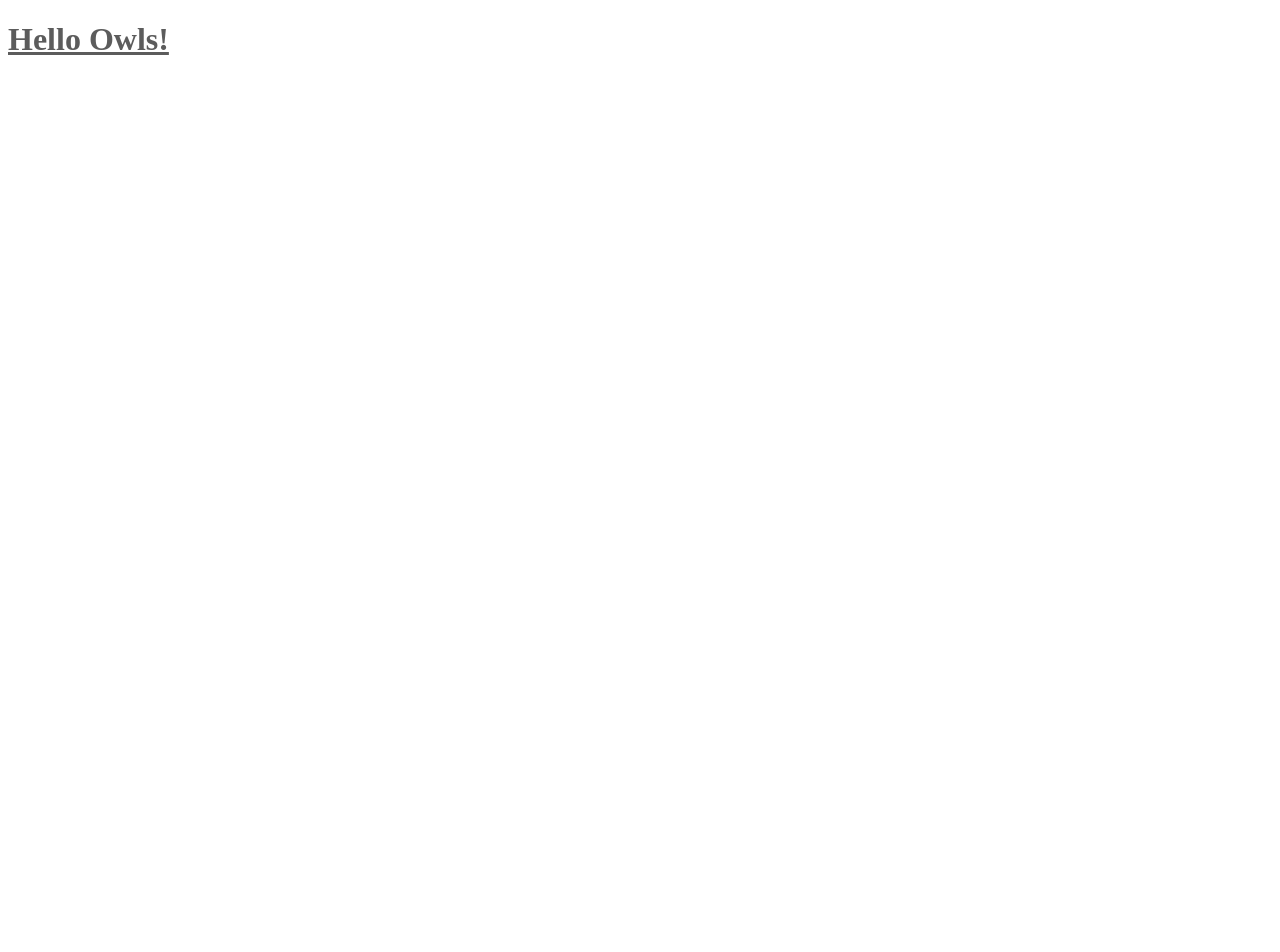
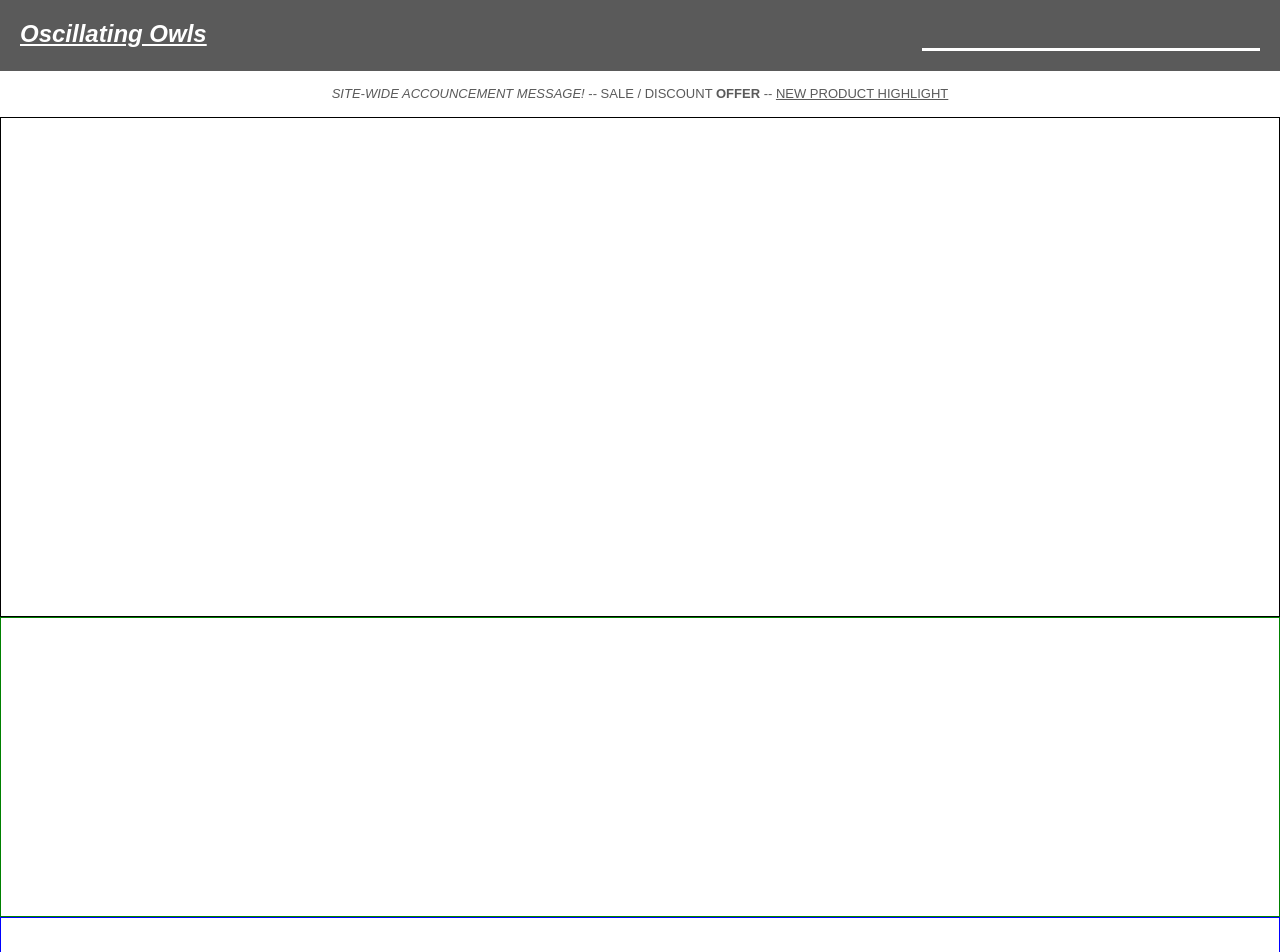
Before and after one commit to 7-Oscillating-Owls/hoo-dunit, a React app: page / in a window 1280 px wide. Shown: the top 952 px of the page. Before the commit the page ends 800 px from the top, so only its background shows below. Built offline with nearby package versions, Linux system fonts and the light colour scheme.

Commit message:
skeleton for app with placeholders for components

```diff
--- a/client/src/components/App/App.css
+++ b/client/src/components/App/App.css
@@ -1,4 +1,90 @@
-.title {
-  color: rgb(92, 92, 92);
+:global(body) {
+  margin: 0;
+  padding: 0;
+}
+
+.app {
+  display: flex;
+  flex-direction: column;
+  font-family: Arial, Helvetica, sans-serif;
+  margin: 0 auto;
+  max-width: 1280px;
+}
+
+.nav {
+  background-color: rgb(90, 90, 90);
+  color: white;
+  display: flex;
+  justify-content: space-between;
+}
+
+.appSearch {
+  display: flex;
+  padding: 20px;
+}
+
+.appSearchInput {
+  background-color: rgb(90, 90, 90);
+  border: none;
+  border-bottom: 3px solid white;
+  font-size: 1.5em;
+  font-weight: 600;
+  color: white;
+  padding: 0 5px;
+}
+.appSearchInput:focus {
+  outline: none;
+}
+
+.brandName {
+  font-size: 1.5em;
+  font-weight: 800;
+  font-style: italic;
+  padding-left: 20px;
   text-decoration: underline;
 }
+
+.overview {
+  box-sizing: border-box;
+  border: 1px solid black;
+  height: 500px;
+}
+
+.relatedProducts {
+  box-sizing: border-box;
+  border: 1px solid green;
+  height: 300px;
+}
+
+.productReviews {
+  box-sizing: border-box;
+  border: 1px solid blue;
+  height: 300px;
+}
+
+.questionsAnswers {
+  box-sizing: border-box;
+  border: 1px solid red;
+  height: 400px;
+}
+
+.announcement {
+  color: rgb(90, 90, 90);
+  font-size: 13px;
+  font-weight: 100;
+  line-height: 20px;
+  text-align: center;
+  text-transform: uppercase;
+}
+
+.announcementAlert {
+  font-style: italic;
+}
+
+.announcementHighlight {
+  text-decoration: underline;
+}
+
+.announcementOffer {
+  font-weight: 600;
+}
--- a/client/src/components/App/index.jsx
+++ b/client/src/components/App/index.jsx
@@ -2,8 +2,22 @@ import React from 'react';
 import styles from './App.css';
 
 const App = () => (
-  <div className="app">
-    <h1 className={styles.title}>Hello Owls!</h1>
+  <div className={styles.app}>
+
+    <nav className={styles.nav}>
+      <h1 className={styles.brandName}>Oscillating Owls</h1>
+      <form name="appSearch" className={styles.appSearch}>
+        <input type="search" className={styles.appSearchInput}></input>
+      </form>
+    </nav>
+    <h3 className={styles.announcement}><span className={styles.announcementAlert}>site-wide accouncement message!</span> -- sale / discount <span className={styles.announcementOffer}>offer</span> -- <span className={styles.announcementHighlight}>new product highlight</span></h3>
+
+    <div className={styles.overview}></div>
+    <div className={styles.relatedProducts}></div>
+    <div className={styles.productReviews}></div>
+    <div className={styles.questionsAnswers}></div>
+
+
   </div>
 );
 
--- a/client/src/index.jsx
+++ b/client/src/index.jsx
@@ -3,4 +3,4 @@ import ReactDOM from 'react-dom';
 
 import App from './components/App';
 
-ReactDOM.render((<App />), document.getElementById('app'));
+ReactDOM.render((<App />), document.getElementById('root'));
--- a/public/index.html
+++ b/public/index.html
@@ -5,7 +5,7 @@
   </head>
 
   <body>
-    <div id="app"></div>
+    <div id="root"></div>
     <script src="/static/bundle.js"></script>
   </body>
 </html>
```
